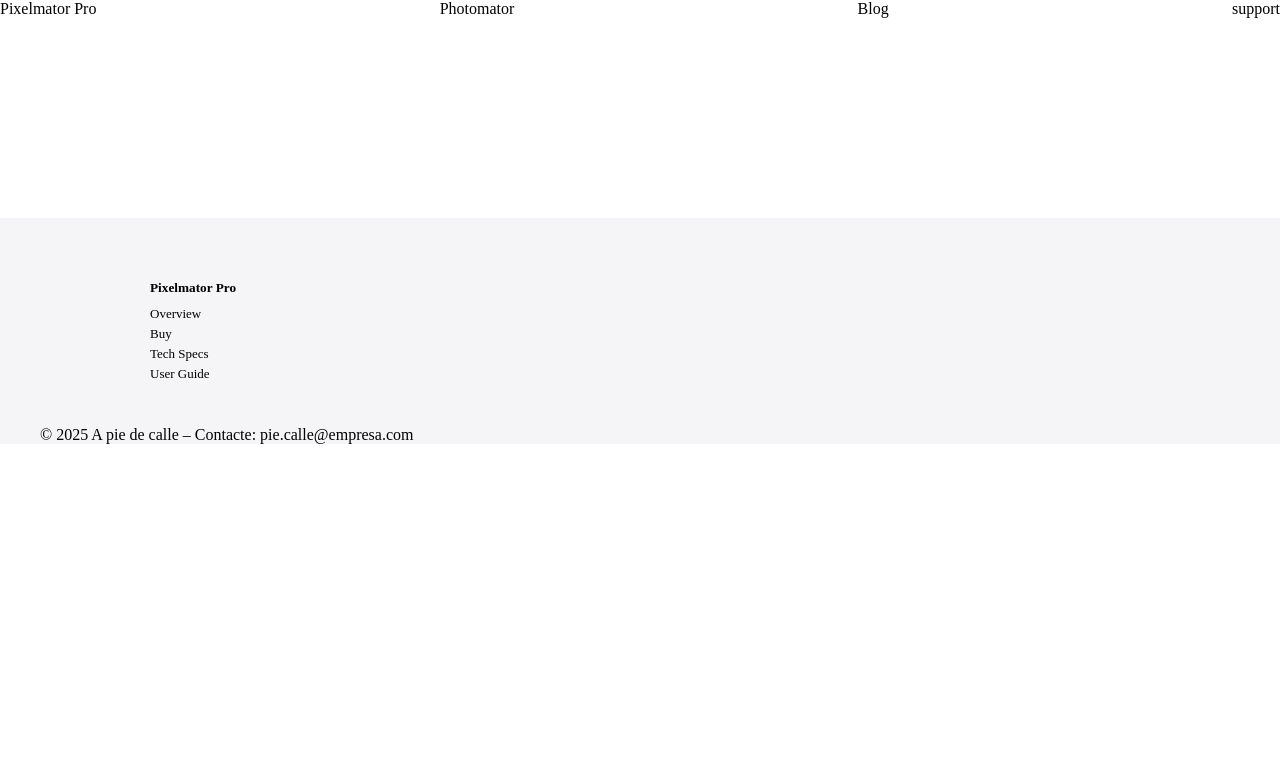
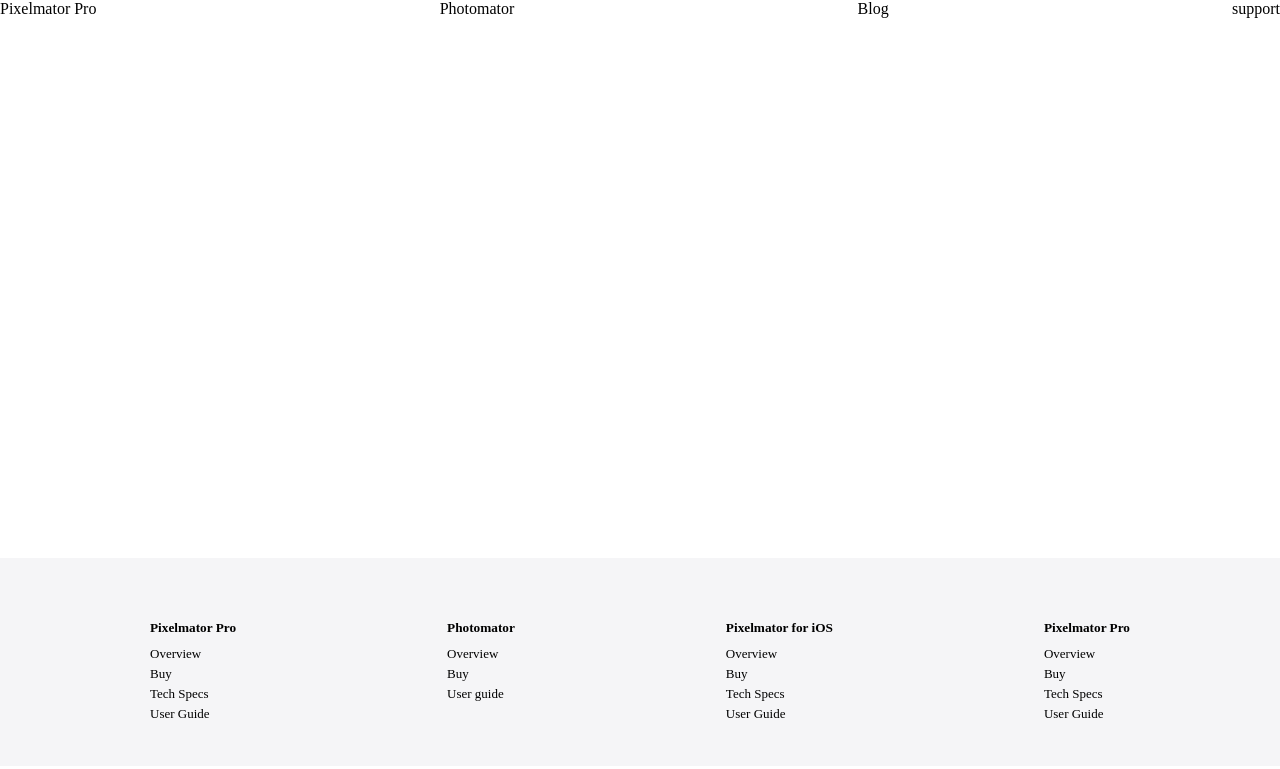
Before and after one commit to Juanes217/DAM1M04-Exercici003, a plain HTML site: page index.html in a window 1280 px wide. Drawn offline with Linux system fonts and the light colour scheme.

Commit message:
Añadido de items

```diff
--- a/index.html
+++ b/index.html
@@ -16,7 +16,7 @@
 
         </div>
     </div>
-
+    <p></p><br><br><br><br><br><br><br><br><br><br><br><br><br><br><br><br><br><br>
     <footer class="pie">
         <div class="pie-medidas">
 
@@ -31,9 +31,35 @@
                             <a href="#">User Guide</a>
                         </nav>
                     </div>
+                    <div>
+                        <h5>Photomator</h5>
+                        <nav>
+                            <a href="#">Overview</a>
+                            <a href="#">Buy</a>
+                            <a href="#">User guide</a>
+                        </nav>
+                    </div>
+                    <div>
+                        <h5>Pixelmator for iOS</h5>
+                        <nav>
+                            <a href="#">Overview</a>
+                            <a href="#">Buy</a>
+                            <a href="#">Tech Specs</a>
+                            <a href="#">User Guide</a>
+                        </nav>
+                    </div>
+                    <div>
+                        <h5>Pixelmator Pro</h5>
+                        <nav>
+                            <a href="#">Overview</a>
+                            <a href="#">Buy</a>
+                            <a href="#">Tech Specs</a>
+                            <a href="#">User Guide</a>
+                        </nav>
+                    </div>
                 </div>
             </div>
-            <div> © 2025 A pie de calle – Contacte: pie.calle@empresa.com</div>
+            <div></div>
 
         </div>
 
```
